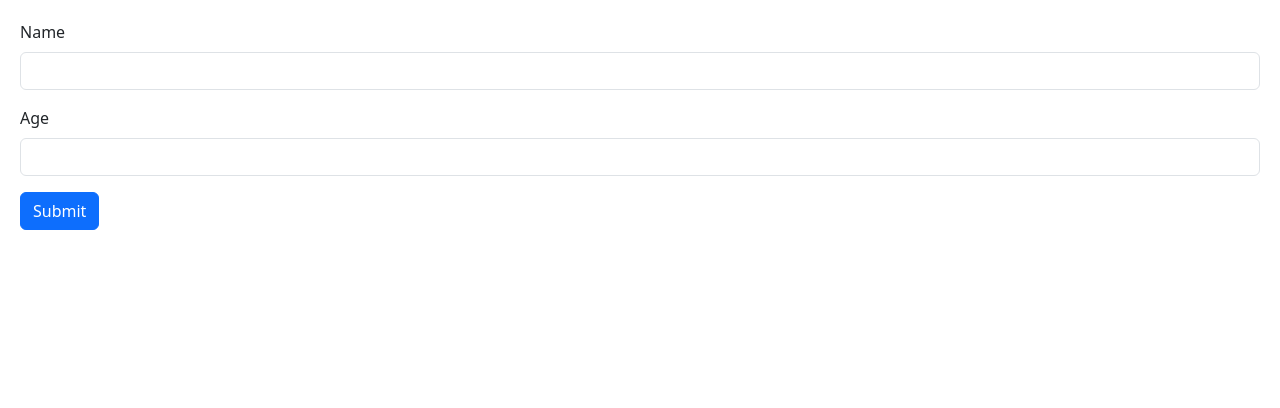
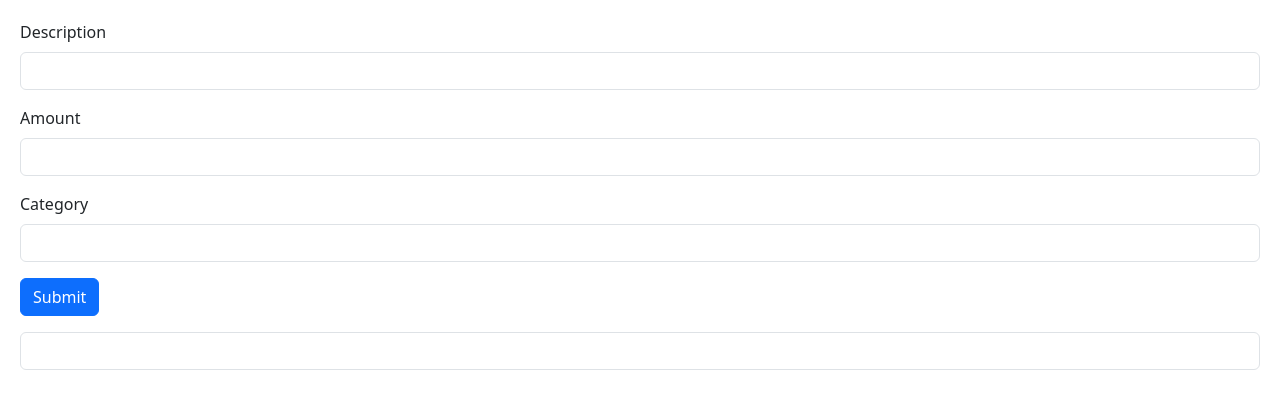
Before and after one commit to Zappls/ReactTutorial, a React (Vite) app in the folder react-app/: page / in a window 1280 px wide. Shown: the top 408 px of the page. Built offline with nearby package versions, Linux system fonts and the light colour scheme.

Commit message:
Building Forms - Chapter 10 - Expense Tracker exercise - unfinished

```diff
--- a/react-app/src/App.tsx
+++ b/react-app/src/App.tsx
@@ -1,9 +1,9 @@
-import Form from "./components/Form";
+import ExpenseTracker from "./components/ExpenseTracker.tsx";
 
 function App() {
   return (
     <div>
-      <Form></Form>
+      <ExpenseTracker />
     </div>
   );
 }
--- /dev/null
+++ b/react-app/src/components/ExpenseTracker.tsx
@@ -0,0 +1,108 @@
+import { FieldValues, useForm } from "react-hook-form";
+import { z } from "zod";
+import { zodResolver } from "@hookform/resolvers/zod";
+
+const schema = z.object({
+  description: z.string({ invalid_type_error: "Description is required." }),
+  amount: z
+    .number({ invalid_type_error: "Amount is required." })
+    .min(1, { message: "The minimum amount is one." }),
+  category: z.string({ invalid_type_error: "Category is required." }),
+  all_category: z.string(),
+});
+
+type FormData = z.infer<typeof schema>;
+
+const ExpenseTracker = () => {
+  const {
+    register,
+    handleSubmit,
+    formState: { errors, isValid },
+  } = useForm<FormData>({ resolver: zodResolver(schema) });
+
+  //need to find out how to work with data
+
+  let listData: FieldValues = {};
+  const onSubmit = (data: FieldValues) => listData.push(data);
+  console.log(listData);
+  return (
+    <>
+      <form onSubmit={handleSubmit(onSubmit)}>
+        <div className="mb-3">
+          <label htmlFor="description" className="form-label">
+            Description
+          </label>
+          <input
+            {...register("description")}
+            id="description"
+            type="text"
+            className="form-control"
+          />
+          {errors.description && (
+            <p className="text-danger">{errors.description.message}</p>
+          )}{" "}
+        </div>
+        <div className="mb-3">
+          <label htmlFor="amount" className="form-label">
+            Amount
+          </label>
+          <input
+            {...register("amount", { valueAsNumber: true })}
+            id="amount"
+            type="number"
+            className="form-control"
+          />
+          {errors.amount && (
+            <p className="text-danger">{errors.amount.message}</p>
+          )}{" "}
+        </div>
+
+        <div className="mb-3">
+          <label htmlFor="category-select" className="form-label">
+            Category
+          </label>
+          <select
+            {...register("category")}
+            id="category-select"
+            className="form-control"
+            required
+          >
+            <option hidden></option>
+            <option value="Groceries">Groceries</option>
+            <option value="Utilities">Utilities</option>
+            <option value="Entertainment">Entertainment</option>
+          </select>
+          {errors.category && (
+            <p className="text-danger">{errors.category.message}</p>
+          )}{" "}
+        </div>
+
+        <button className="btn btn-primary" type="submit">
+          Submit
+        </button>
+      </form>
+      <div className="mb-3 mt-3">
+        <select
+          {...register("all_category")}
+          id="all-category-select"
+          className="form-control"
+          required
+        >
+          <option hidden></option>
+          <option value="AllCategories">All Categories</option>
+          <option value="Groceries">Groceries</option>
+          <option value="Utilities">Utilities</option>
+          <option value="Entertainment">Entertainment</option>
+        </select>
+        {errors.category && (
+          <p className="text-danger">{errors.category.message}</p>
+        )}
+      </div>
+      <div>
+        <ul className="list-group"></ul>
+      </div>
+    </>
+  );
+};
+
+export default ExpenseTracker;
--- a/react-app/src/components/Form.tsx
+++ b/react-app/src/components/Form.tsx
@@ -13,7 +13,7 @@ const Form = () => {
   const {
     register,
     handleSubmit,
-    formState: { errors },
+    formState: { errors, isValid },
   } = useForm<FormData>({ resolver: zodResolver(schema) });
 
   const onSubmit = (data: FieldValues) => console.log(data);
@@ -43,7 +43,7 @@ const Form = () => {
         />
         {errors.age && <p className="text-danger">{errors.age.message}</p>}{" "}
       </div>
-      <button className="btn btn-primary" type="submit">
+      <button disabled={!isValid} className="btn btn-primary" type="submit">
         Submit
       </button>
     </form>
```
